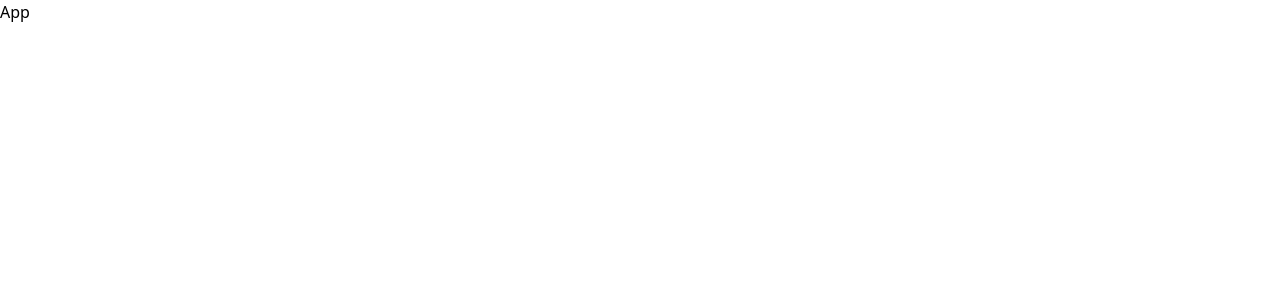
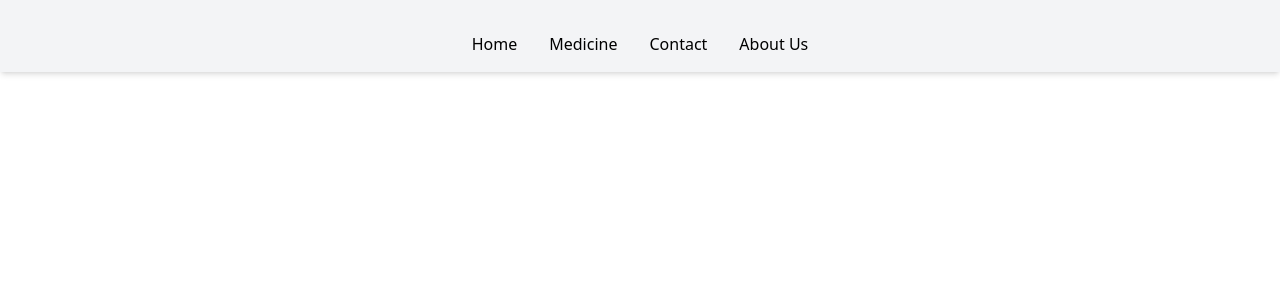
Before and after one commit to girijakangutkar/onlinePharmacy, a React (Vite) app: page /about in a window 1280 px wide. Shown: the top 300 px of the page. Built offline with nearby package versions, Linux system fonts and the light colour scheme.

Commit message:
Navbar added

```diff
--- a/src/App.jsx
+++ b/src/App.jsx
@@ -1,7 +1,12 @@
 import React from "react";
+import NavBar from "./components/NavBar";
 
 const App = () => {
-  return <div>App</div>;
+  return (
+    <>
+    <NavBar />
+    </>
+  )
 };
 
 export default App;
--- a/src/components/NavBar.jsx
+++ b/src/components/NavBar.jsx
@@ -1,7 +1,19 @@
 import React from "react";
+import "../components/nav.css";
 
 const NavBar = () => {
-  return <div></div>;
+  return (
+
+    <nav class='h-18 flex justify-center gap-5 py-4 bg-gray-100 shadow-md'>
+      <div className = 'navBar' >
+
+        <button class="px-4 py-4 hover:bg-green-500 hover:text-white  rounded transition duration-300">Home</button>
+        <button class="px-4 py-4 hover:bg-green-500 hover:text-white  rounded transition duration-300">Medicine</button>
+        <button class="px-4 py-4 hover:bg-green-500 hover:text-white  rounded transition duration-300">Contact</button>
+        <button class="px-4 py-4 hover:bg-green-500 hover:text-white  rounded transition duration-300">About Us</button>
+      </div>
+    </nav>
+  );
 };
 
 export default NavBar;
```
Also changed, not shown: src/components/nav.css (added).
